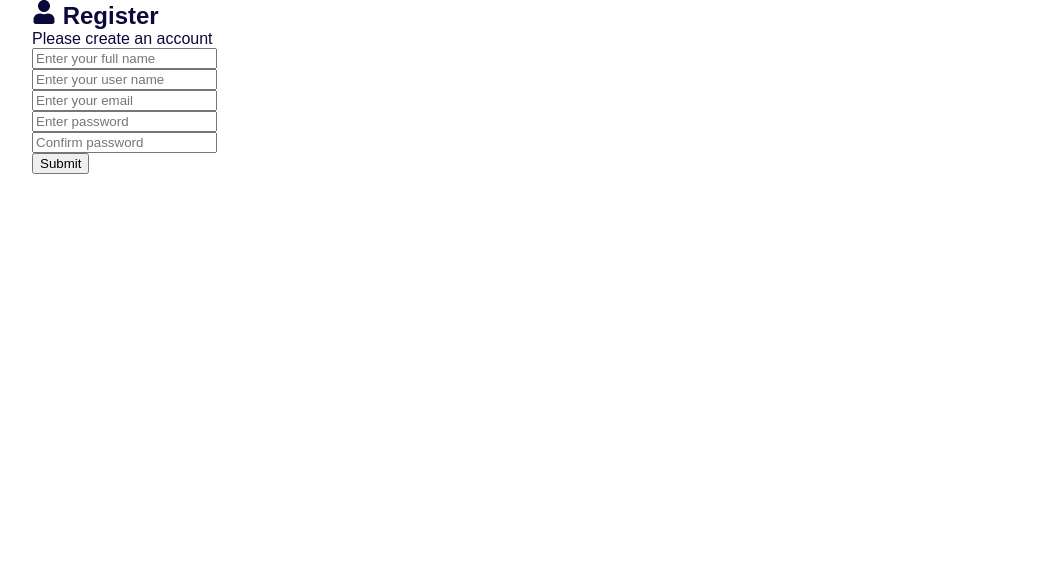
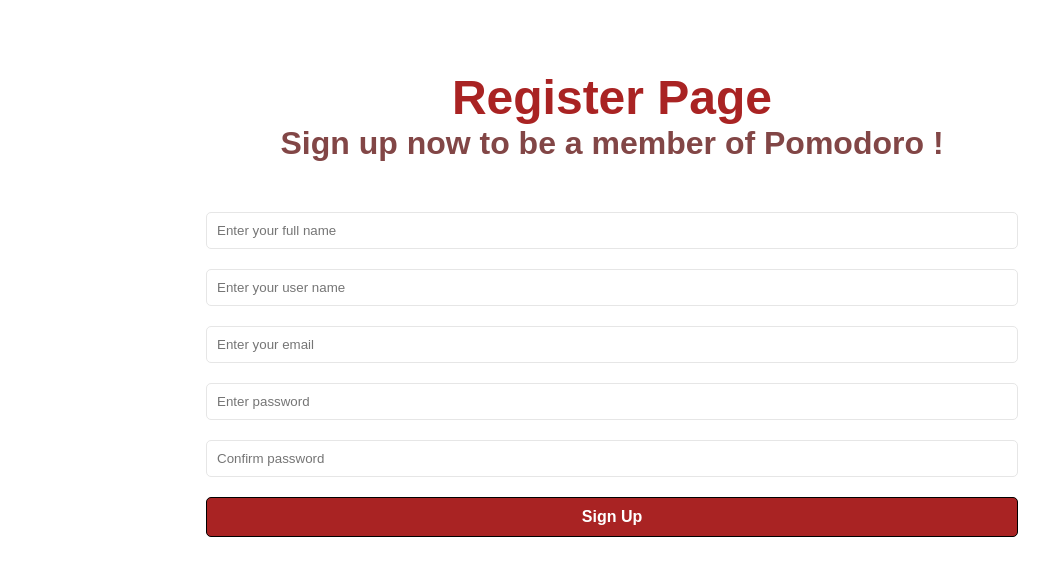
Before and after one commit to tu11aa/POMO-Project, a React (Create React App) app in the folder frontend/: page /register in a window 1280 px wide. Shown: the top 576 px of the page, without its empty margins (28-1077 px from the left). Built offline with nearby package versions, Linux system fonts and the light colour scheme.

Commit message:
UI retouch on Login and Register Page

```diff
--- a/frontend/src/App.js
+++ b/frontend/src/App.js
@@ -2,6 +2,7 @@
 // import Home from "./pages/Home";
 import Register from "./pages/Register";
 import Landing from "./pages/Landing";
+import Login from "./pages/Login"
 function App() {
   return (
     <>
@@ -10,6 +11,7 @@
           <Routes>
             <Route path="/" element={<Landing />} />
             <Route path="/register" element={<Register />} />
+            <Route path="/login" element={<Login />} />
           </Routes>
         </div>
       </Router>
--- a/frontend/src/components/Sections/About.jsx
+++ b/frontend/src/components/Sections/About.jsx
@@ -13,7 +13,7 @@
             <p className="font13">
               This is a school project belongs to Group 8
               <br />
-              With the help of Mr.HO Tuan Thanh, we are building a website for learning and providing people with a product that brings Pomodoro more interesting and easy.
+              With the help of Mr.HO Tuan Thanh, we are willing to build a website for learning and providing people with a product that makes Pomodoro more interesting and easy.
             </p>
           </HeaderInfo>
           <TablesWrapper className="flexSpaceNull">
@@ -54,9 +54,7 @@
 `;
 const HeaderInfo = styled.div`
   margin-bottom: 50px;
-  @media (max-width: 860px) {
-    text-align: center;
-  }
+  text-align: left;
 `;
 const TablesWrapper = styled.div`
   @media (max-width: 860px) {
--- a/frontend/src/components/Sections/Benefits.jsx
+++ b/frontend/src/components/Sections/Benefits.jsx
@@ -70,7 +70,5 @@
   }
 `;
 const HeaderInfo = styled.div`
-  @media (max-width: 860px) {
-    text-align: center;
-  }
+  text-align: left;
 `;
--- a/frontend/src/components/Sections/Header.jsx
+++ b/frontend/src/components/Sections/Header.jsx
@@ -11,7 +11,7 @@
     <Wrapper id="home" className="container flexSpaceCenter">
       <LeftSide className="flexCenter">
         <div>
-          <h1 className="extraBold font60">Pomodoro Techniques</h1>
+          <MainHeader className="extraBold font60">Pomodoro Techniques</MainHeader>
           <HeaderP className="font13 semiBold">
           The Pomodoro Technique is a time management method developed in the late 1980s. It uses a timer to break work into intervals, typically 25 minutes in length, separated by short breaks.
           </HeaderP>
@@ -72,9 +72,10 @@
   max-width: 470px;
   padding: 15px 0 50px 0;
   line-height: 1.5rem;
+  text-align: left;
   @media (max-width: 960px) {
     padding: 15px 0 50px 0;
-    text-align: center;
+    text-align: left;
     max-width: 100%;
   }
 `;
@@ -123,3 +124,7 @@
     justify-content: space-between;
   }
 `;
+
+const MainHeader = styled.div`
+  text-align: left;
+`;
--- a/frontend/src/components/Sections/Projects.jsx
+++ b/frontend/src/components/Sections/Projects.jsx
@@ -56,7 +56,5 @@
   width: 100%;
 `;
 const HeaderInfo = styled.div`
-  @media (max-width: 860px) {
-    text-align: center;
-  }
+  text-align: left;
 `;
--- a/frontend/src/index.css
+++ b/frontend/src/index.css
@@ -1,4 +1,4 @@
-/* @import url('https://fonts.googleapis.com/css2?family=Poppins:wght@300;400;600;700&display=swap');
+@import url('https://fonts.googleapis.com/css2?family=Poppins:wght@300;400;600;700&display=swap');
 
 * {
   margin: 0;
@@ -140,7 +140,7 @@
   padding: 10px 20px;
   border: 1px solid #000;
   border-radius: 5px;
-  background: #000;
+  background: #a92323;
   color: #fff;
   font-size: 16px;
   font-weight: 700;
@@ -403,7 +403,7 @@
   .heading p {
     font-size: 1.5rem;
   }
-} */
+}
 
 
 
--- a/frontend/src/pages/Login.jsx
+++ b/frontend/src/pages/Login.jsx
@@ -1,10 +1,11 @@
 import {useState, useEffect} from 'react'
 import {toast} from 'react-toastify'
 import {useNavigate} from 'react-router-dom'
-import {FaSignInAlt} from 'react-icons/fa'
+// import {FaSignInAlt} from 'react-icons/fa'
 import {useSelector, useDispatch} from 'react-redux'
 import {login, reset} from '../features/auth/authSlice'
 import Spinner from '../components/Spinner'
+import styled from "styled-components";
 
 function Login() {
   const [formData, setFormData] = useState({
@@ -56,11 +57,14 @@
 
     return (
       <>
+      <LoginBox>
         <section className="heading">
+        <Heading>
           <h1>
-            <FaSignInAlt /> Sign in
+            Sign In Page
           </h1>
-          <p>Sign in for more features!</p>
+          <Heading2>Sign in for more features</Heading2>
+        </Heading>
         </section>
 
         <section className="form">
@@ -94,7 +98,20 @@
             </div>
           </form>
         </section>
+      </LoginBox>
+
       </>
     )
   }
   export default Login
+
+
+const LoginBox = styled.div`
+  margin-top: 70px;
+`;
+const Heading = styled.div`
+  color: #a92323
+`
+const Heading2 = styled.div`
+  color: #824646
+`
--- a/frontend/src/pages/Register.jsx
+++ b/frontend/src/pages/Register.jsx
@@ -2,10 +2,12 @@
 import { useNavigate } from 'react-router-dom'
 import { ToastContainer, toast } from 'react-toastify'
 import 'react-toastify/dist/ReactToastify.css';
-import { FaUser } from 'react-icons/fa'
+// import { FaUser } from 'react-icons/fa'
 import { useSelector, useDispatch } from 'react-redux'
 import { register, reset } from '../features/auth/authSlice'
 import Spinner from '../components/Spinner'
+import styled from "styled-components";
+
 
 function Register() {
   const [formData, setFormData] = useState({
@@ -69,11 +71,14 @@
 
   return (
     <>
+    <LoginBox>
       <section className='heading'>
-        <h1>
-          <FaUser /> Register
-        </h1>
-        <p>Please create an account</p>
+        <Heading>
+          <h1>
+            Register Page
+          </h1>
+          <Heading2>Sign up now to be a member of Pomodoro !</Heading2>
+        </Heading>
       </section>
 
       <section className='form'>
@@ -140,12 +145,24 @@
             />
           </div>
           <div className='form-group'>
-            <button className='btn btn-block'>Submit</button>
+            <button className='btn btn-block'>Sign Up</button>
           </div>
         </form>
       </section>
+    </LoginBox>
+
     </>
   )
 }
 
 export default Register
+
+const LoginBox = styled.div`
+  margin-top: 70px;
+`;
+const Heading = styled.div`
+  color: #a92323
+`
+const Heading2 = styled.div`
+  color: #824646
+`
```
